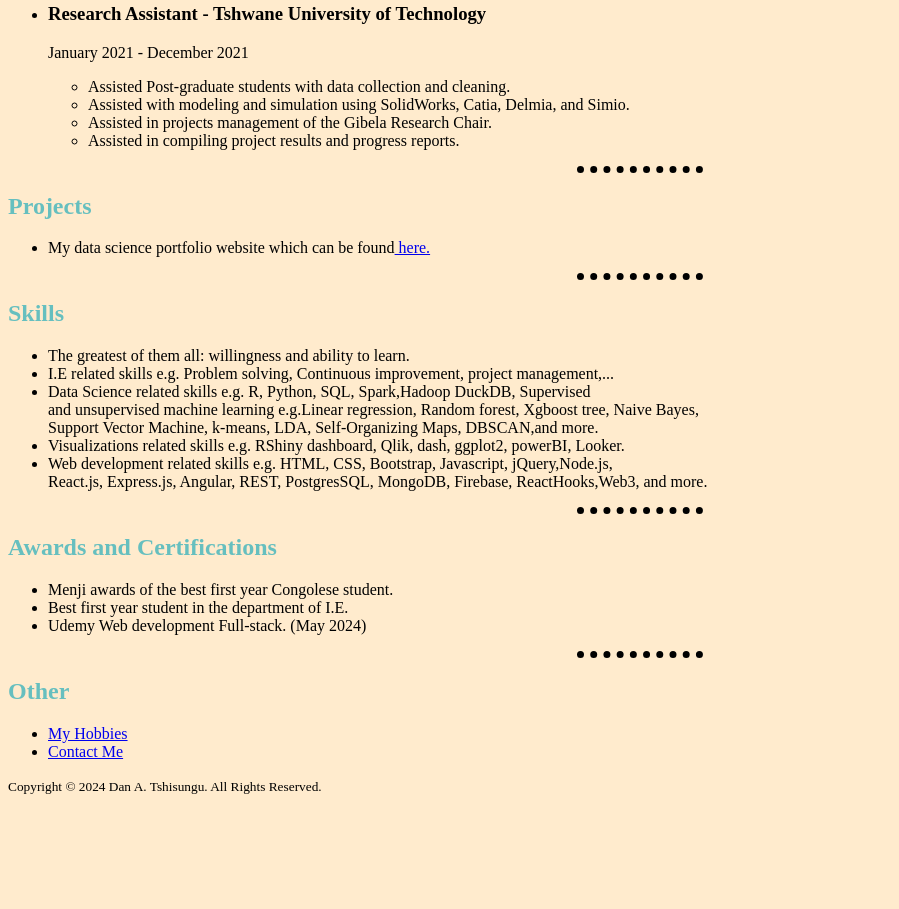
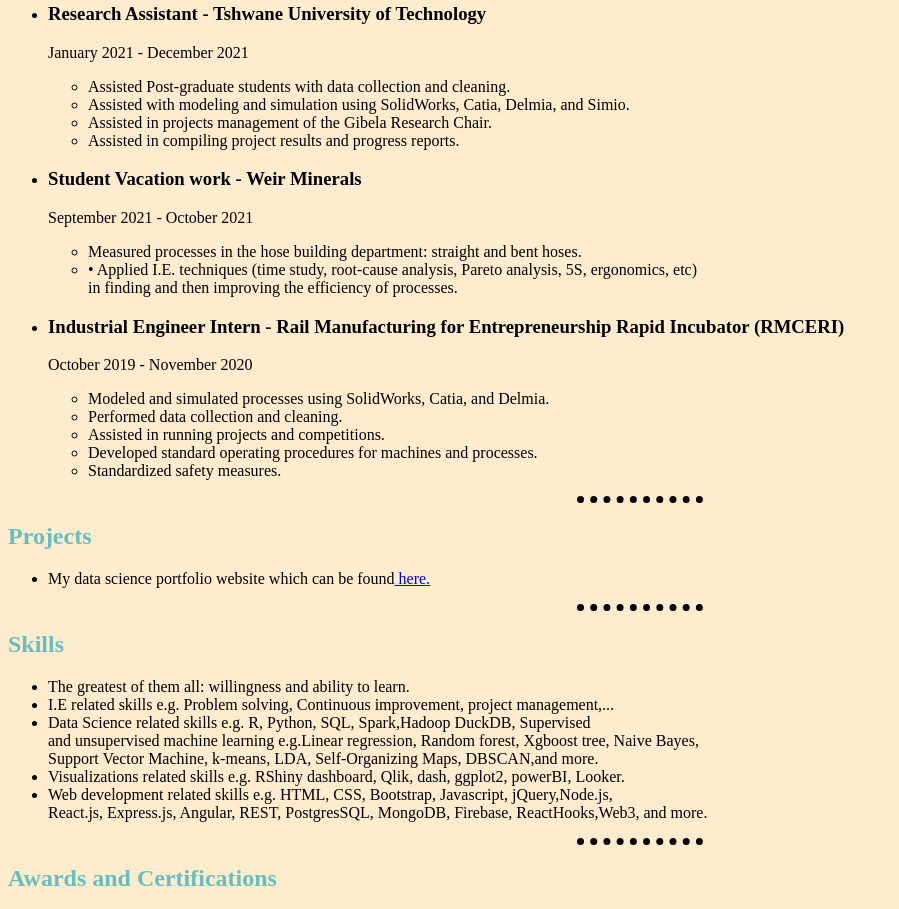
Before and after one commit to WeOnlyLiveOnce13/Electronic-CV, a plain HTML site: page index.html in a window 1280 px wide. Shown: the part 849-1758 px from the top of the page, without its empty margins (0-899 px from the left). Before the commit the page ends 1652 px from the top, so only its background shows below. Drawn offline with Linux system fonts and the light colour scheme.

Commit message:
Add files via upload
Added additional work experience in the index.html file

```diff
--- a/index.html
+++ b/index.html
@@ -64,6 +64,32 @@
                 </p>
             </li>
 
+            <li><h3>Student Vacation work - Weir Minerals</h3>
+                September 2021 - October 2021
+                <p>
+                    <ul>
+                        <li>Measured processes in the hose building department: straight and bent hoses.</li>
+                        <li>• Applied I.E. techniques (time study, root-cause analysis, Pareto analysis, 5S, ergonomics, etc)  <br>
+                            in finding and then improving the efficiency of processes.</li>
+
+                    </ul>
+                </p>
+            </li>
+
+            <li><h3>Industrial Engineer Intern - Rail Manufacturing for Entrepreneurship Rapid Incubator (RMCERI)</h3>
+                October 2019 - November 2020
+                <p>
+                    <ul>
+                        <li>Modeled and simulated processes using SolidWorks, Catia, and Delmia.</li>
+                        <li>Performed data collection and cleaning.</li>
+                        <li>Assisted in running projects and competitions.</li>
+                        <li>Developed standard operating procedures for machines and processes.</li>
+                        <li>Standardized safety measures.</li>
+
+                    </ul>
+                </p>
+            </li>
+
         </ul>
         <hr>
     <h2>Projects</h2>
```
